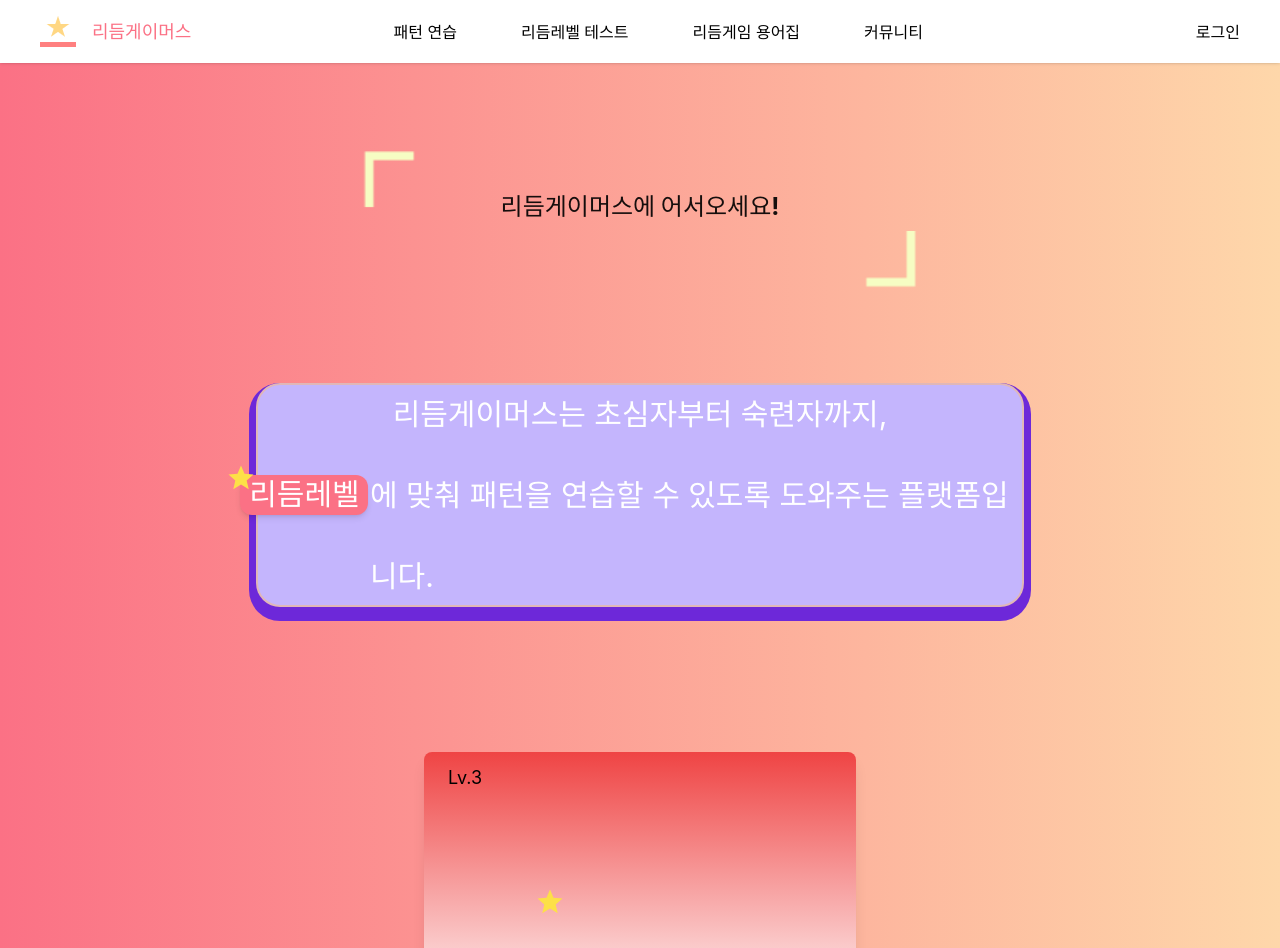
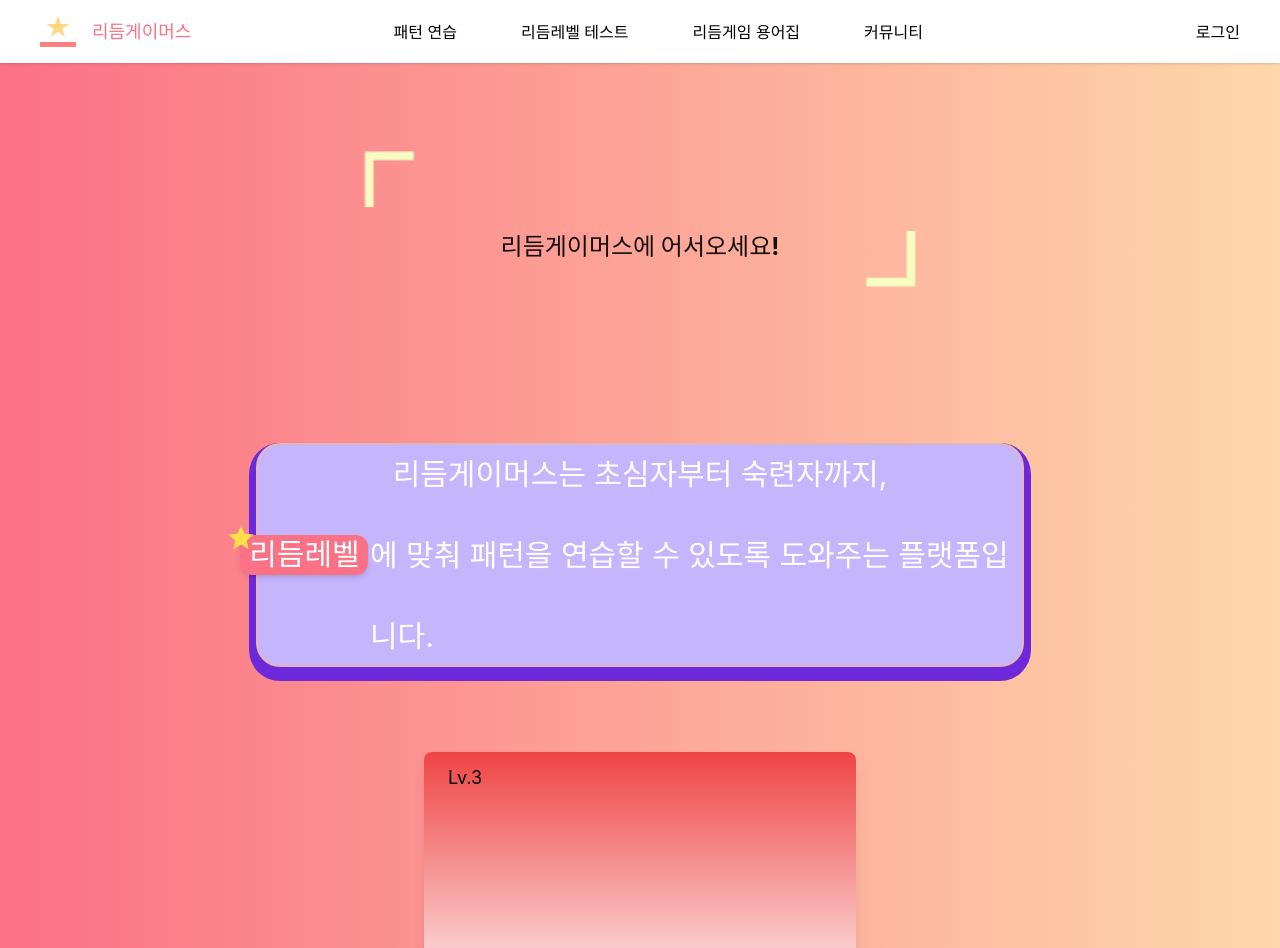
Before and after one commit to rhythm-gamers/rg-front, a Next.js app: page / in a window 1280 px wide. Shown: the top 948 px of the page. Built offline with nearby package versions, Linux system fonts and the light colour scheme; a web font is replaced by a local one.

Commit message:
Design: 기본 마진 추가

```diff
--- a/src/components/public/atoms/SectionTitle/SectionTitle.tsx
+++ b/src/components/public/atoms/SectionTitle/SectionTitle.tsx
@@ -10,11 +10,19 @@ const SectionTitle = ({ children, isImportant, className }: ISectionTitle) => {
   return (
     <>
       {isImportant ? (
-        <h1 className={`text-2xl font-bold text-black ${className ?? ""}`}>
+        <h1
+          className={`text-2xl font-bold text-black mt-10 mb-5 ${
+            className ?? ""
+          }`}
+        >
           {children}
         </h1>
       ) : (
-        <h2 className={`text-2xl font-bold text-black ${className ?? ""}`}>
+        <h2
+          className={`text-2xl font-bold text-black mt-10 mb-5 ${
+            className ?? ""
+          }`}
+        >
           {children}
         </h2>
       )}
```
